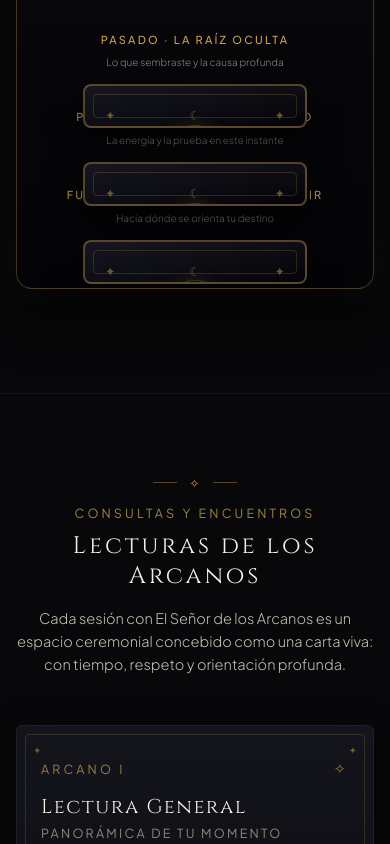
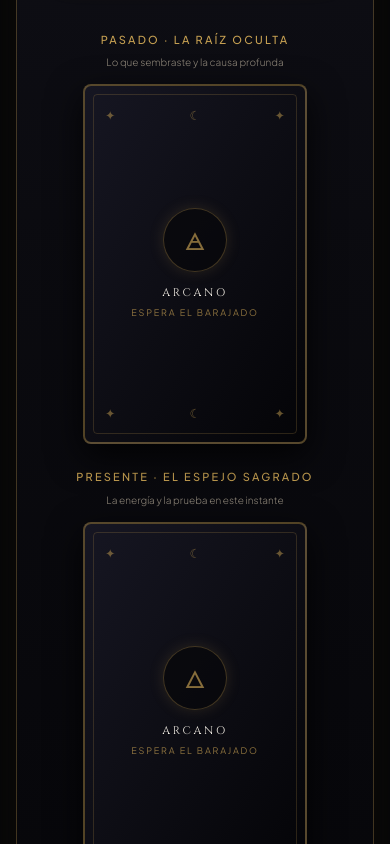
Before and after one commit to Arcano3Ai/arcano, a Next.js app: page / in a window 390 px wide. Shown: the part 4280-5124 px from the top of the page. Built offline with nearby package versions, Linux system fonts and the light colour scheme.

Commit message:
fix(mobile): corregir altura de cartas 3d en oraculo y carta del dia para dispositivos moviles

```diff
--- a/src/components/DailyCardModule.tsx
+++ b/src/components/DailyCardModule.tsx
@@ -93,7 +93,7 @@ export const DailyCardModule: React.FC = () => {
         {/* Contenedor de la Carta con Flip 3D */}
         <div className="flex flex-col md:flex-row items-center justify-center gap-8 lg:gap-12 mt-6">
           {/* Carta 3D */}
-          <div className="perspective-1000 w-56 sm:w-64 h-84 sm:h-96 shrink-0">
+          <div className="perspective-1000 w-56 sm:w-64 h-[360px] sm:h-[390px] shrink-0">
             <div
               className={`relative w-full h-full transition-transform duration-1000 ease-out transform-style-3d ${
                 revealed ? "rotate-y-180" : ""
--- a/src/components/OracleReadingModule.tsx
+++ b/src/components/OracleReadingModule.tsx
@@ -346,7 +346,7 @@ export const OracleReadingModule: React.FC = () => {
               {/* Carta 3D Flip */}
               <div
                 onClick={() => hasStarted && flipCard(index)}
-                className={`perspective-1000 w-56 sm:w-64 h-88 sm:h-96 cursor-pointer select-none transition-transform duration-300 ${
+                className={`perspective-1000 w-56 sm:w-64 h-[360px] sm:h-[390px] cursor-pointer select-none transition-transform duration-300 ${
                   !slot.isFlipped && hasStarted ? "hover:scale-105 hover:-translate-y-1" : ""
                 }`}
               >
--- a/tailwind.config.ts
+++ b/tailwind.config.ts
@@ -43,6 +43,14 @@ const config: Config = {
           light: "#b4bcc7",
         },
       },
+      spacing: {
+        84: "21rem",
+        88: "22rem",
+      },
+      height: {
+        84: "21rem",
+        88: "22rem",
+      },
       fontFamily: {
         serif: ["var(--font-cinzel)", "var(--font-cormorant)", "Georgia", "serif"],
         sans: ["var(--font-sans)", "system-ui", "-apple-system", "sans-serif"],
```
